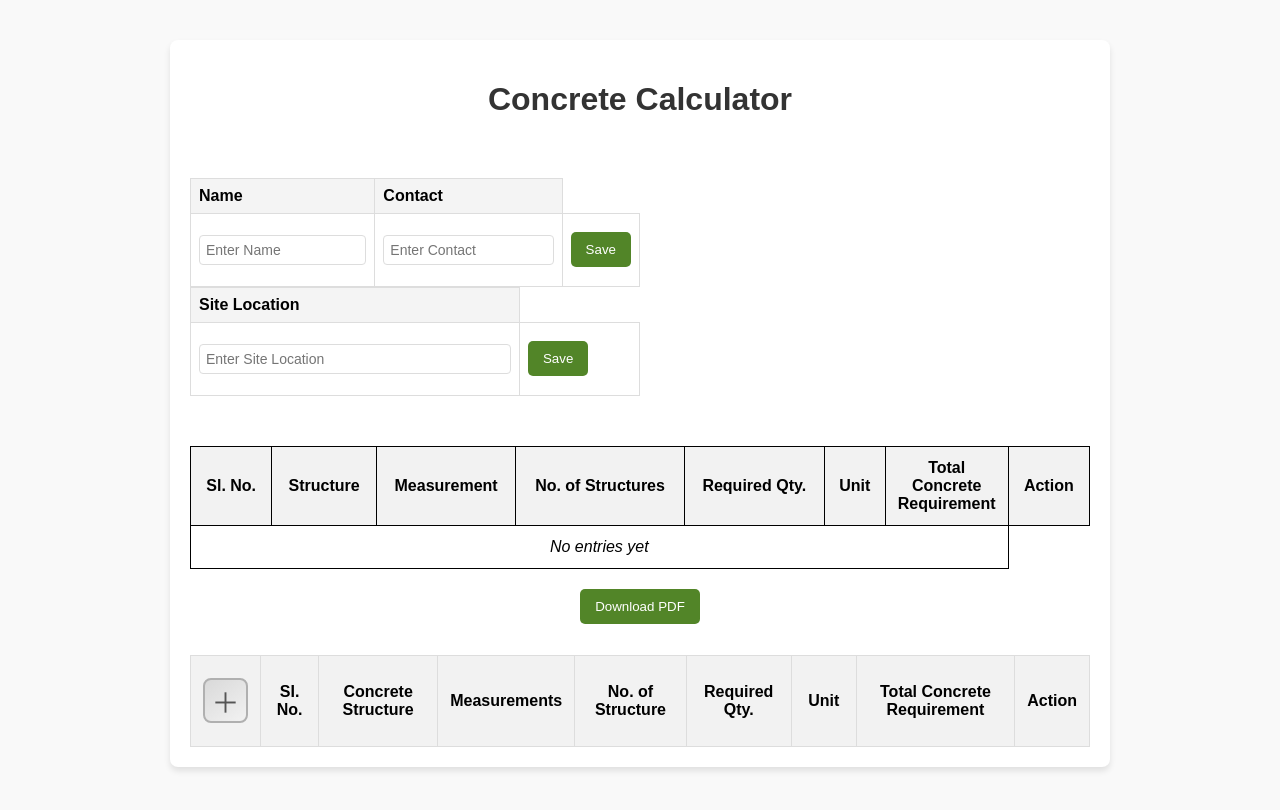
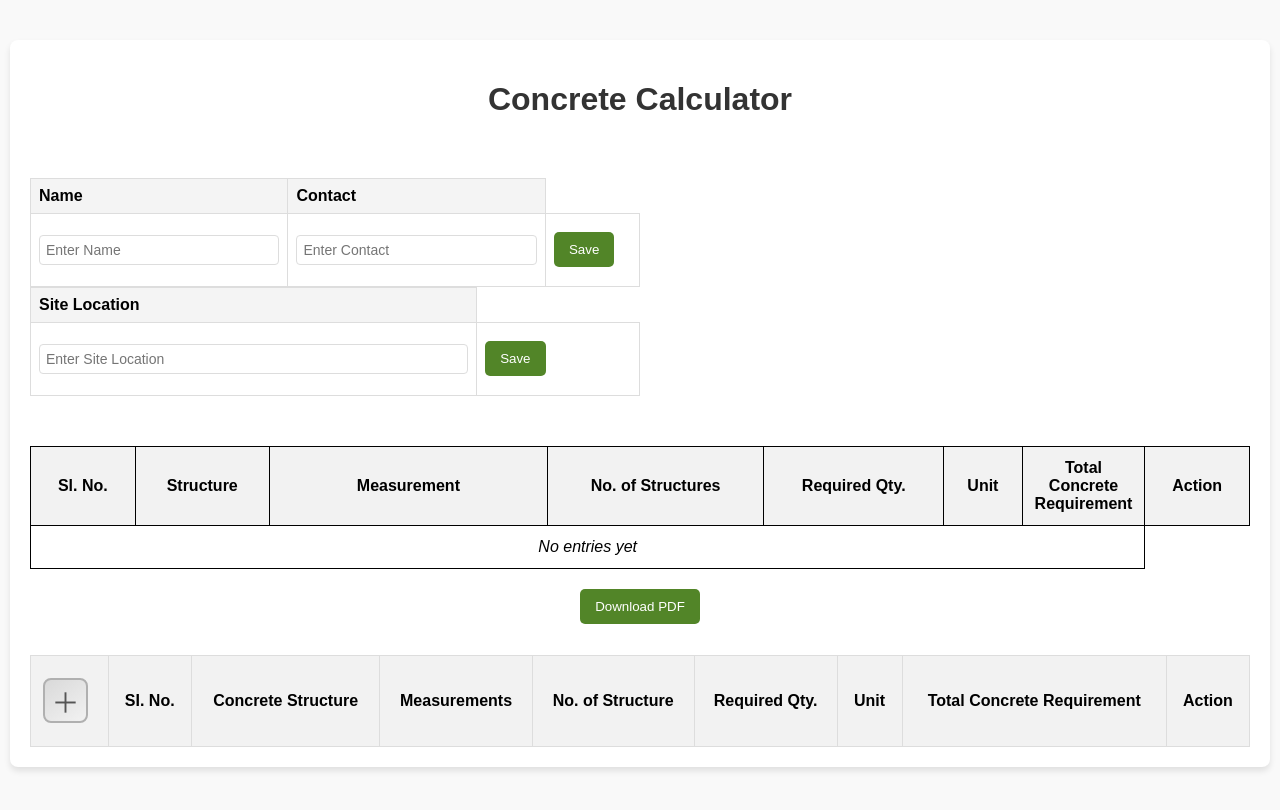
Before and after one commit to NovaWebDesignz/calcform, a React (Create React App) app: page / in a window 1280 px wide. Shown: the top 810 px of the page. Built offline with nearby package versions, Linux system fonts and the light colour scheme.

Commit message:
nnew column "Total Concrete Required" added

```diff
--- a/src/App.css
+++ b/src/App.css
@@ -12,7 +12,7 @@
 }
 
 .App-header {
-  max-width: 900px;
+  max-width: 1300px;
   padding: 20px;
   background: #ffffff;
   box-shadow: 0 4px 6px rgba(0, 0, 0, 0.1);
@@ -84,7 +84,12 @@ h1 {
   min-width: 30px; /* Prevent shrinking too much */
   text-align: center;
 }
-
+.saved-entries-table th.measurement-column,
+.saved-entries-table td.measurement-column {
+  width: 253px; /* Adjust width as needed */
+  min-width: 60px; /* Prevent shrinking too much */
+  text-align: center;
+}
 
 /* General Button Styling - Silver Polished Look */
 .action-btn {
--- a/src/App.js
+++ b/src/App.js
@@ -342,7 +342,7 @@ const calculateResult = (option, inputs) => {
             <tr>
               <th>Sl. No.</th>
               <th>Structure</th>
-              <th>Measurement</th>
+              <th className="measurement-column">Measurement</th>
               <th>No. of Structures</th>
               <th>Required Qty.</th>
               <th>Unit</th>
@@ -356,7 +356,7 @@ const calculateResult = (option, inputs) => {
                 <tr key={index}>
                   <td>{index + 1}</td>
                   <td>{entry.structure}</td>
-                  <td>
+                  <td className="measurement-column">
                     {typeof entry.measurement === "object"
                       ? Object.entries(entry.measurement)
                         .map(([key, value]) => `${key}: ${value.value}`)
```
